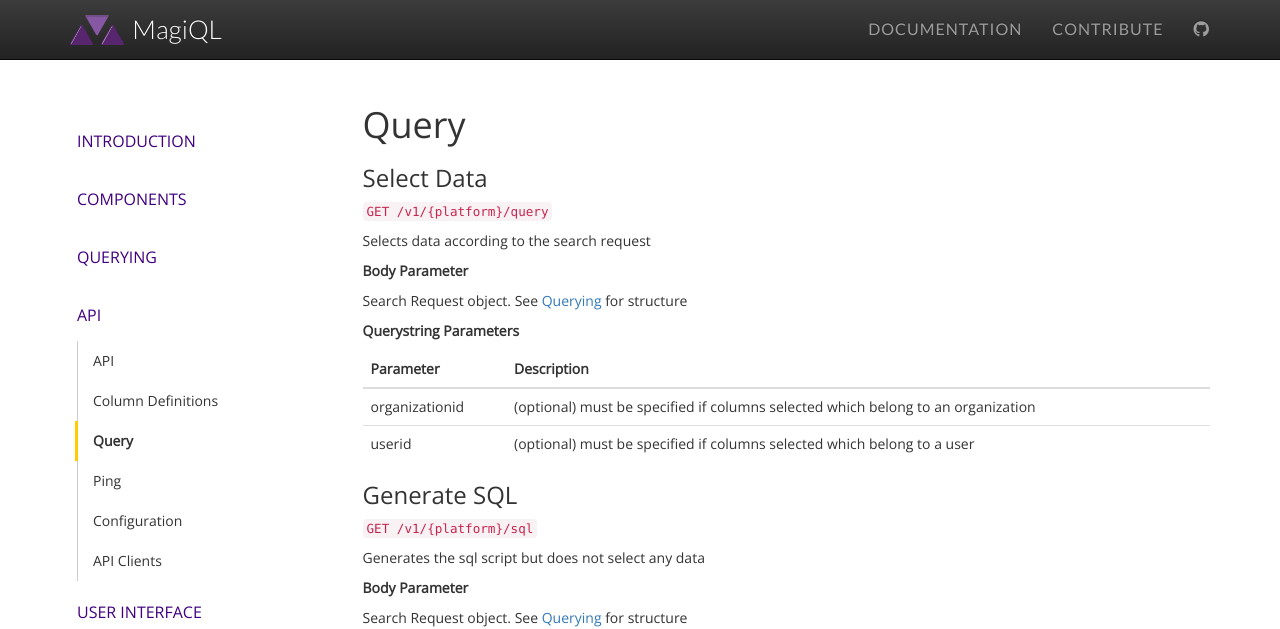
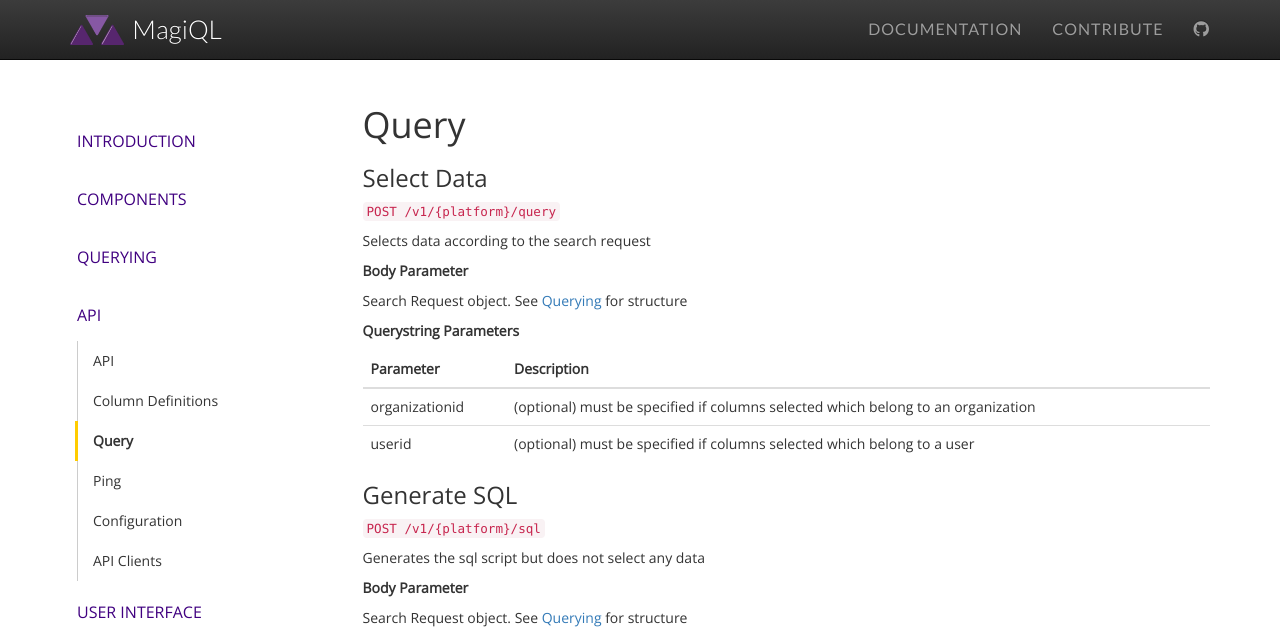
Before and after one commit to MagiQL/magiql.github.io, a Jekyll site: the page built from docs/4-api/402-query.md, in a window 1280 px wide. Shown: the top 629 px of the page. Built offline with Jekyll 4.4.1, drawn with Linux system fonts in a browser that asks for light colours; nearby versions of some CDN libraries; a script that is not in the unit is left out.

Commit message:
Update 402-query.md

````diff
--- a/docs/4-api/402-query.md
+++ b/docs/4-api/402-query.md
@@ -8,7 +8,7 @@ Query
 ====
 
 ### Select Data
-```GET /v1/{platform}/query```
+```POST /v1/{platform}/query```
 
 Selects data according to the search request
 
@@ -24,7 +24,7 @@ Search Request object. See [Querying](/docs/querying/) for structure
 | userid | (optional) must be specified if columns selected which belong to a user |
 
 ### Generate SQL
-```GET /v1/{platform}/sql```
+```POST /v1/{platform}/sql```
 
 Generates the sql script but does not select any data
 
````
